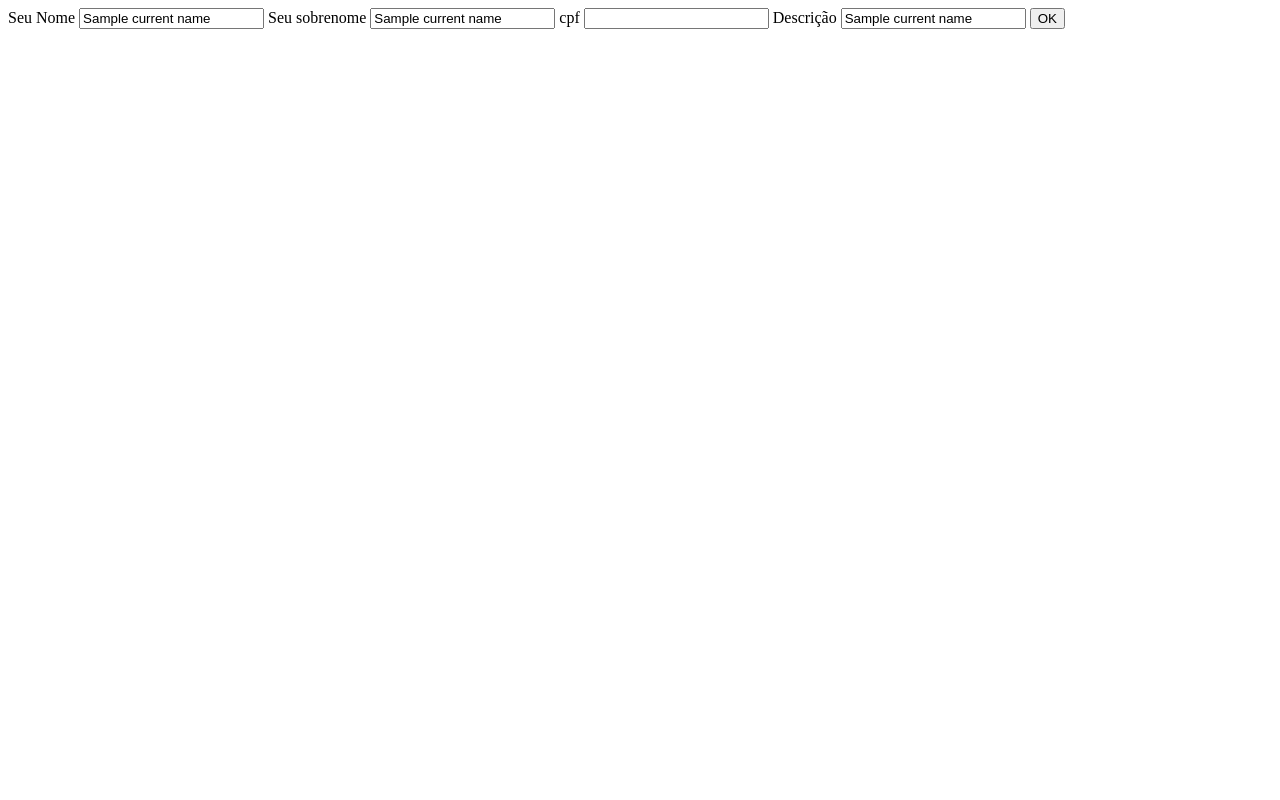
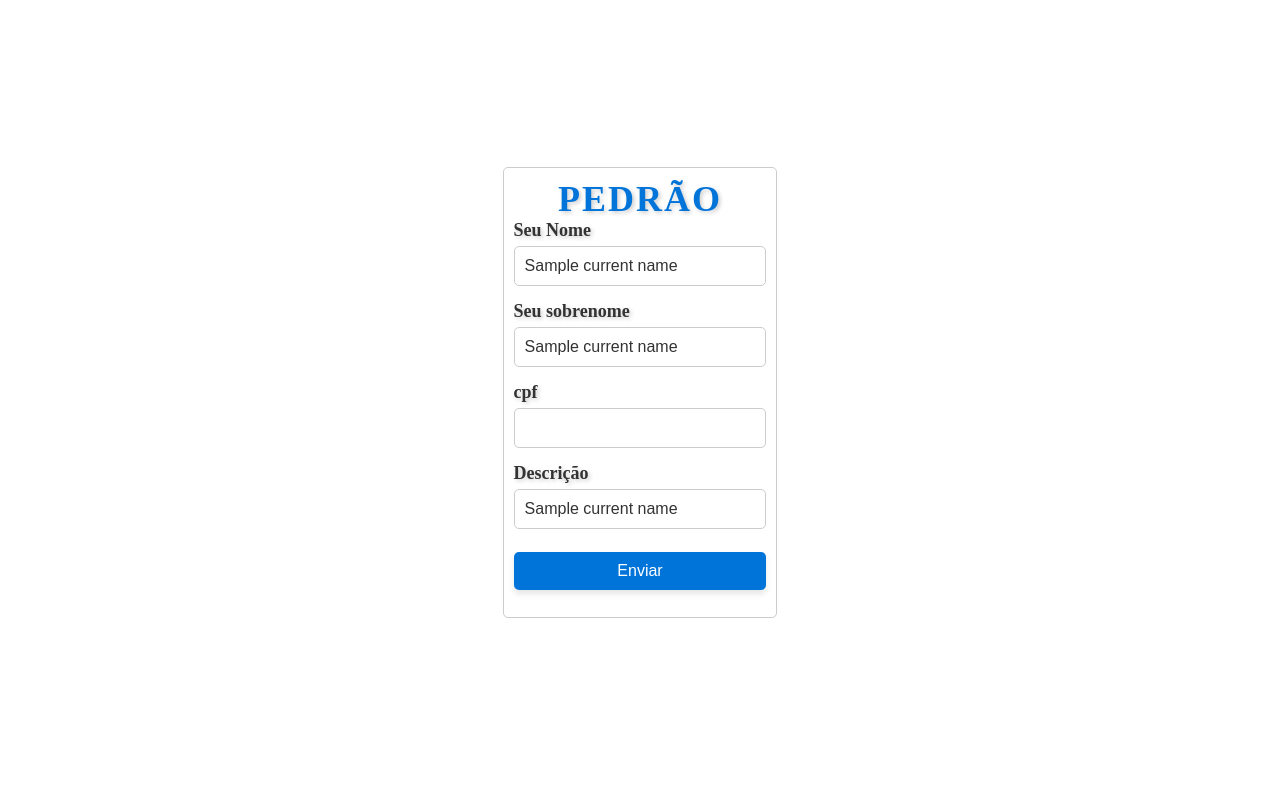
Before and after one commit to PedroDelgadoHenriques1/desenvolvimento_backend, a Django app: template usipav/templates/form.html in a window 1280 px wide. Run offline with Django 3.2, Linux system fonts and the light colour scheme; the template is opened without the code that fills it: most values are stand-ins (such as "Sample title", 1, 10 or a date in 2020).

Commit message:
adicionando css ao form

```diff
--- /dev/null
+++ b/usipav/static/usipav/css/form.css
@@ -0,0 +1,72 @@
+.butao{
+    display: inline-block;
+    padding: 10px 20px;
+    background-color: #0074d9;
+    color: #fff;
+    border: none;
+    border-radius: 5px;
+    box-shadow: 0px 4px 6px rgba(0, 0, 0, 0.1);
+    font-size: 16px;
+    text-align: center;
+    text-decoration: none;
+    cursor: pointer;
+    transition: background-color 0.3s ease, transform 0.2s ease;
+    margin-top: 10px;
+    background-color: #0074d9;
+    transform: translateY(-2px);
+}
+
+form{
+    display: flex;
+    flex-direction: column;
+    width: 20%;
+    padding: 10px;
+    margin-bottom: 15px;
+    border: 1px solid #ccc;
+    border-radius: 5px;
+    font-size: 16px;
+
+}
+
+.alinhamento{
+    display: flex;
+    justify-content: center;
+    align-items: center;
+    height: 100%;
+}
+
+.central{
+    display: flex;
+    justify-content: center;
+}
+
+label{
+    font-size: 18px;
+    font-weight: bold;
+    margin-bottom: 5px;
+    display: block;
+    color: #333;
+    text-shadow: 2px 2px 4px rgba(0, 0, 0, 0.2);
+}
+
+input{
+    display: block;
+    width: 100%;
+    padding: 10px;
+    margin-bottom: 15px;
+    border: 1px solid #ccc;
+    border-radius: 5px;
+    font-size: 16px;
+    font-family: Arial, sans-serif;
+    color: #333;
+}
+
+.titulo{
+    color: #0074d9;
+    font-size: 36px;
+    font-weight: bold;
+    text-transform: uppercase;
+    text-align: center;
+    text-shadow: 2px 2px 4px rgba(0, 0, 0, 0.2);
+    letter-spacing: 2px;
+}
--- a/usipav/templates/form.html
+++ b/usipav/templates/form.html
@@ -1,4 +1,13 @@
+{% load static %}
+<link rel="stylesheet" href= "{% static "usipav\images\filmes" %}"/>
+
+<link rel="stylesheet" href= "{% static "usipav\css\form.css" %}"/>
+
+<div class="alinhamento">
+
+
     <form action="/your-name/" method="post">
+        <div class = "titulo">Pedrão</div>
         <label for="nome">
             Seu Nome
         </label>
@@ -15,5 +24,6 @@
             Descrição
         </label>
         <input id="your_name" type="text" name="your_name" value="{{ current_name }}">
-    <input type="submit" value="OK">
+        <div class="central "><input class="butao" type="submit" value="Enviar"></div>
     </form>
+</div>
```
Lines whose indentation alone changed are shown as unchanged.
